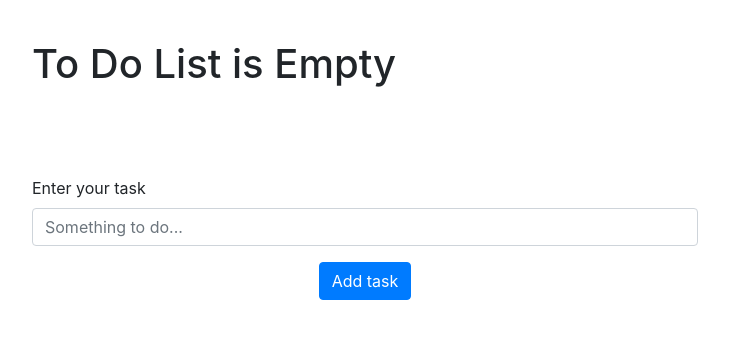
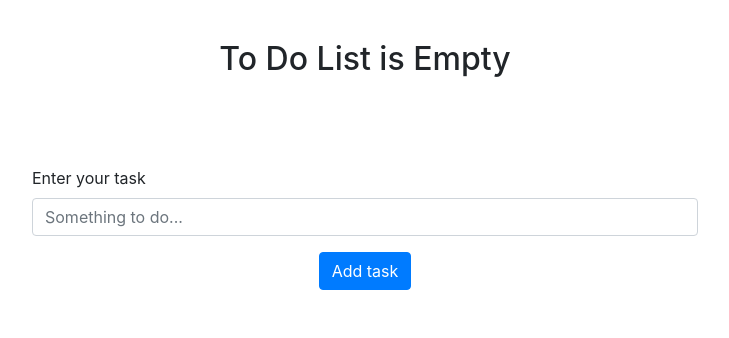
Before and after one commit to alerion09/To-Do-App, a React (Create React App) app: page / in a window 1280 px wide. Shown: the top 338 px of the page, without its empty margins (275-1004 px from the left). Built offline with nearby package versions, Linux system fonts and the light colour scheme; the HTML template or start-up script is replaced by a standard one.

Commit message:
Added function responsible for creating or loading local storage item.

```diff
--- a/src/App.js
+++ b/src/App.js
@@ -1,4 +1,4 @@
-import React, {useState} from 'react'
+import React, {useState, useEffect} from 'react'
 import './index.css'
 import 'bootstrap/dist/css/bootstrap.min.css'
 import TaskInput from './TaskInput'
@@ -9,6 +9,24 @@ const App = ()=>{
 
     let [tasksList, setTasksList] = useState([])
 
+    useEffect(() => {
+        checkIsLocalTasksList()
+    },[])
+    //Function checikng if tasks-list local storage item exist - if exist then pushing storaged data into tasksList useState
+    //- if is not then creating empty array item in local storage.
+    const checkIsLocalTasksList = () => {
+        const localTasksList = localStorage.getItem('tasks-list')
+        if (localTasksList) {
+            setTasksList(JSON.parse(localTasksList))
+            console.log('load local storage')
+            console.log(localTasksList)
+        }
+        else {
+            localStorage.setItem('tasks-list', '[]')
+            console.log('create local storage')
+            console.log(localStorage.getItem('tasks-list'))
+        }
+    }
     //Function removing all objects from tasksList
     const clearList = () =>{
         setTasksList([])
--- a/src/ToDoList.js
+++ b/src/ToDoList.js
@@ -4,10 +4,10 @@ import Task from './Task'
 
 const ToDoList = (props) => {
     const {tasksList, removeTask, clearList} = props
-    if (tasksList.length === 0){
+    if (tasksList === null || tasksList.length === 0){
         return (
-            <section>
-                <h1>To Do List is Empty</h1>
+            <section className='flex-column-center'>
+                <h2>To Do List is Empty</h2>
             </section>
         )
     }
@@ -15,7 +15,6 @@ const ToDoList = (props) => {
         return (
             <section>
                 <ListGroup>
-                    {console.log(tasksList)}
                     {tasksList.map((object, index)=>{
                         const {id, content} = object
                         return(
```
